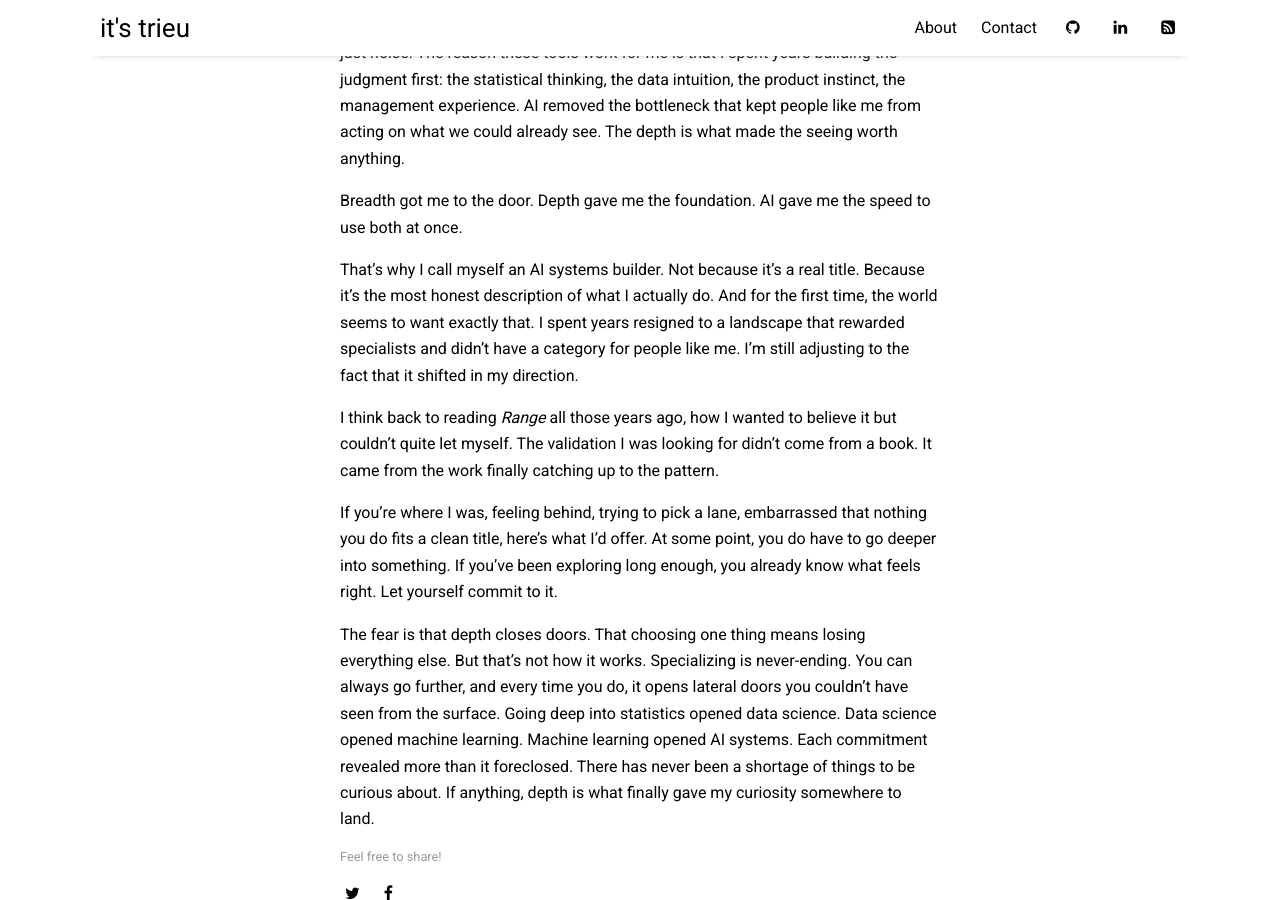
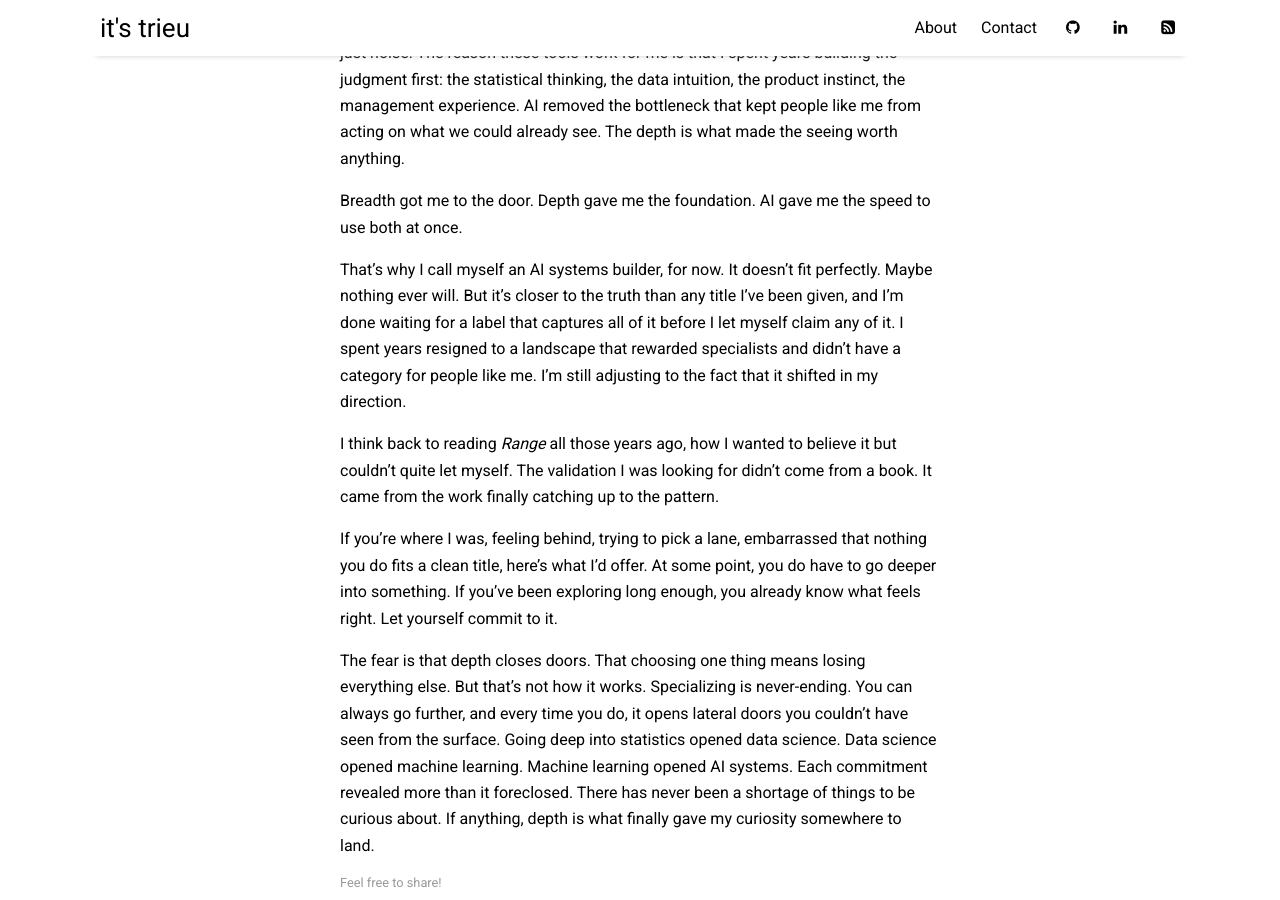
Before and after one commit to itstrieu/itstrieu.github.io, a Jekyll site: the page built from _posts/2026-05-07-the-generalists-moment.md, in a window 1280 px wide and 900 px high, scrolled down 3863 px. Built offline with Jekyll 4.4.1, drawn with Linux system fonts in a browser that asks for light colours; nearby versions of some CDN libraries.

Commit message:
Honest caveat on the title not fitting perfectly
Co-Authored-By: Claude Opus 4.6 <noreply@anthropic.com>

```diff
--- a/_posts/2026-05-07-the-generalists-moment.md
+++ b/_posts/2026-05-07-the-generalists-moment.md
@@ -65,7 +65,7 @@ AI gave generalists execution speed they never had. But speed without judgment i
 
 Breadth got me to the door. Depth gave me the foundation. AI gave me the speed to use both at once.
 
-That's why I call myself an AI systems builder. Not because it's a real title. Because it's the most honest description of what I actually do. And for the first time, the world seems to want exactly that. I spent years resigned to a landscape that rewarded specialists and didn't have a category for people like me. I'm still adjusting to the fact that it shifted in my direction.
+That's why I call myself an AI systems builder, for now. It doesn't fit perfectly. Maybe nothing ever will. But it's closer to the truth than any title I've been given, and I'm done waiting for a label that captures all of it before I let myself claim any of it. I spent years resigned to a landscape that rewarded specialists and didn't have a category for people like me. I'm still adjusting to the fact that it shifted in my direction.
 
 I think back to reading *Range* all those years ago, how I wanted to believe it but couldn't quite let myself. The validation I was looking for didn't come from a book. It came from the work finally catching up to the pattern.
 
```
